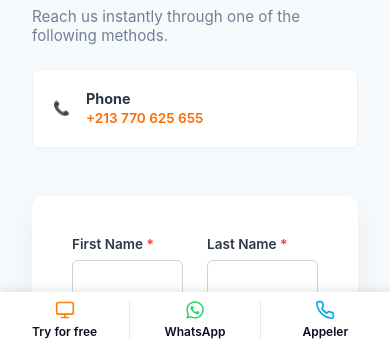
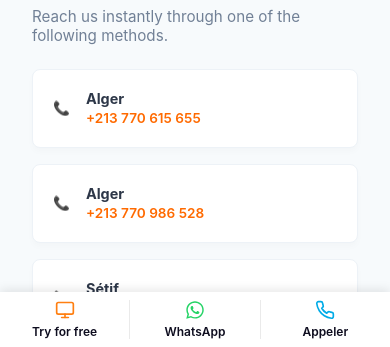
Before and after one commit to UrGuyAhmed/ignite-qms-redesign, a React (Vite) app: page /contact in a window 390 px wide. Shown: the part 497-844 px from the top of the page. Built offline with nearby package versions, Linux system fonts and the light colour scheme.

Commit message:
added phone numbers and fixed some bugs in the css

```diff
--- a/src/components/FloatingActions.jsx
+++ b/src/components/FloatingActions.jsx
@@ -7,9 +7,9 @@ import './FloatingActions.css';
 const FloatingActions = () => {
   const { t } = useTranslation();
 
-  // Updated with the actual contact details from your Footer
-  const whatsappNumber = "213000000000";
-  const phoneNumber = "tel:+213000000000";
+  // Primary contact: Alger office
+  const whatsappNumber = "213770615655";
+  const phoneNumber = "tel:+213770615655";
 
   return (
     <>
--- a/src/components/Footer.jsx
+++ b/src/components/Footer.jsx
@@ -18,7 +18,14 @@ const Footer = () => {
           </p>
           <div className="footer__contact-info">
             <p><strong>{t('footer.address_label')}</strong> {t('footer.address_value')}</p>
-            <p><strong>{t('footer.phone_label')}</strong> <a href="tel:+213770625655">+213 770 625 655</a></p>
+            <p>
+              <strong>{t('footer.phone_label')}</strong>{' '}
+              <a href="tel:+213770615655">+213 770 615 655</a> / <a href="tel:+213770986528">+213 770 986 528</a>
+            </p>
+            <p>
+              <strong>{t('footer.address_setif_label', 'Sétif:')}</strong>{' '}
+              <a href="tel:+213770301294">+213 770 301 294</a> / <a href="tel:+213770261410">+213 770 261 410</a>
+            </p>
             <p><strong>{t('footer.email_label')}</strong> <a href="mailto:info@igniteae.com">info@igniteae.com</a></p>
           </div>
 
--- a/src/components/Navbar.jsx
+++ b/src/components/Navbar.jsx
@@ -159,9 +159,9 @@ const Navbar = () => {
               {t('cta.demo')}
             </a>
 
-            <a href="tel:+213770625655" className="contact-link">📞 +213 770 625 655</a>
+            <a href="tel:+213770615655" className="contact-link">📞 +213 770 615 655</a>
             <a href="mailto:info@igniteae.com" className="contact-link">✉️ info@igniteae.com</a>
-            <a href="https://wa.me/213770625655" className="btn btn--primary" style={{ backgroundColor: '#25D366', marginTop: '0.5rem', textAlign: 'center' }}>WhatsApp</a>
+            <a href="https://wa.me/213770615655" className="btn btn--primary" style={{ backgroundColor: '#25D366', marginTop: '0.5rem', textAlign: 'center' }}>WhatsApp</a>
           </div>
         </div>
         <div className="drawer-overlay" onClick={() => setIsDrawerOpen(false)}></div>
--- a/src/pages/ContactPage.css
+++ b/src/pages/ContactPage.css
@@ -8,8 +8,28 @@
 .contact-image-placeholder { height: 250px; background: #e2e8f0; border-radius: 8px; margin-bottom: 3rem; display: flex; align-items: center; justify-content: center; }
 .quick-support h3 { font-size: 1.25rem; margin-bottom: 0.5rem; color: var(--charcoal); }
 .quick-support p { color: #718096; font-size: 0.95rem; margin-bottom: 1.5rem; }
-.support-cards { display: flex; gap: 1rem; }
-.support-card { flex: 1; display: flex; align-items: center; gap: 1rem; background: var(--white); padding: 1.25rem; border-radius: 8px; text-decoration: none; color: var(--charcoal); box-shadow: 0 4px 6px rgba(0,0,0,0.02); transition: transform 0.2s; border: 1px solid #edf2f7; }
+
+/* --- UPDATED: 2x2 Grid for Support Cards --- */
+.support-cards {
+  display: grid;
+  grid-template-columns: repeat(2, 1fr);
+  gap: 1rem;
+}
+
+.support-card {
+  display: flex;
+  align-items: center;
+  gap: 1rem;
+  background: var(--white);
+  padding: 1.25rem;
+  border-radius: 8px;
+  text-decoration: none;
+  color: var(--charcoal);
+  box-shadow: 0 4px 6px rgba(0,0,0,0.02);
+  transition: transform 0.2s;
+  border: 1px solid #edf2f7;
+}
+
 .support-card:hover { transform: translateY(-2px); border-color: var(--ignite-orange); }
 .support-card strong { display: block; font-size: 0.9rem; }
 .support-card span { font-size: 0.85rem; color: var(--ignite-orange); font-weight: 600; }
@@ -25,7 +45,18 @@
 .form-group input:focus, .form-group select:focus, .form-group textarea:focus { border-color: var(--ignite-orange); }
 .form-actions { display: flex; gap: 1rem; margin-top: 2rem; }
 
+/* --- UPDATED: Responsive Media Queries --- */
 @media (max-width: 992px) {
   .contact-container { grid-template-columns: 1fr; gap: 3rem; }
-  .support-cards { flex-direction: column; }
+  /* At 992px, the left column becomes full width, so the 2x2 grid still looks great here! */
 }
+
+@media (max-width: 576px) {
+  /* On mobile phones, stack the cards into a single column */
+  .support-cards {
+    grid-template-columns: 1fr;
+  }
+  .form-row {
+    grid-template-columns: 1fr; /* Also stack the first name / last name inputs on mobile */
+  }
+}
--- a/src/pages/ContactPage.jsx
+++ b/src/pages/ContactPage.jsx
@@ -41,11 +41,32 @@ const ContactPage = () => {
               <p>{t('contact_page.support_desc')}</p>
 
               <div className="support-cards">
-                <a href="tel:+213000000000" className="support-card">
+                <a href="tel:+213770615655" className="support-card">
                   <span className="icon phone-icon">📞</span>
                   <div>
-                    <strong>{t('contact_page.phone_label')}</strong>
-                    <span>+213 770 625 655</span>
+                    <strong>Alger</strong>
+                    <span>+213 770 615 655</span>
+                  </div>
+                </a>
+                <a href="tel:+213770986528" className="support-card">
+                  <span className="icon phone-icon">📞</span>
+                  <div>
+                    <strong>Alger</strong>
+                    <span>+213 770 986 528</span>
+                  </div>
+                </a>
+                <a href="tel:+213770301294" className="support-card">
+                  <span className="icon phone-icon">📞</span>
+                  <div>
+                    <strong>Sétif</strong>
+                    <span>+213 770 301 294</span>
+                  </div>
+                </a>
+                <a href="tel:+213770261410" className="support-card">
+                  <span className="icon phone-icon">📞</span>
+                  <div>
+                    <strong>Sétif</strong>
+                    <span>+213 770 261 410</span>
                   </div>
                 </a>
               </div>
```
